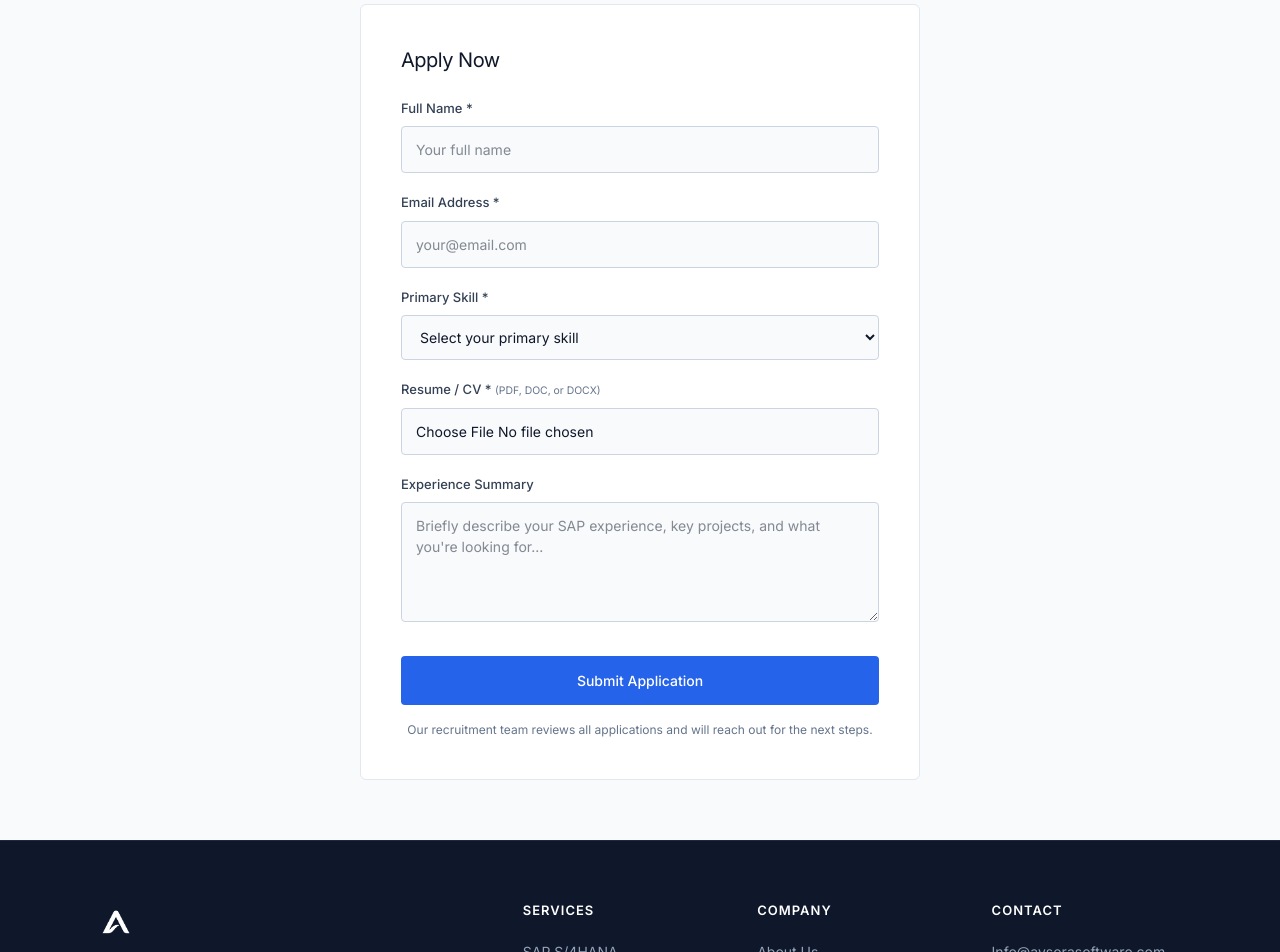
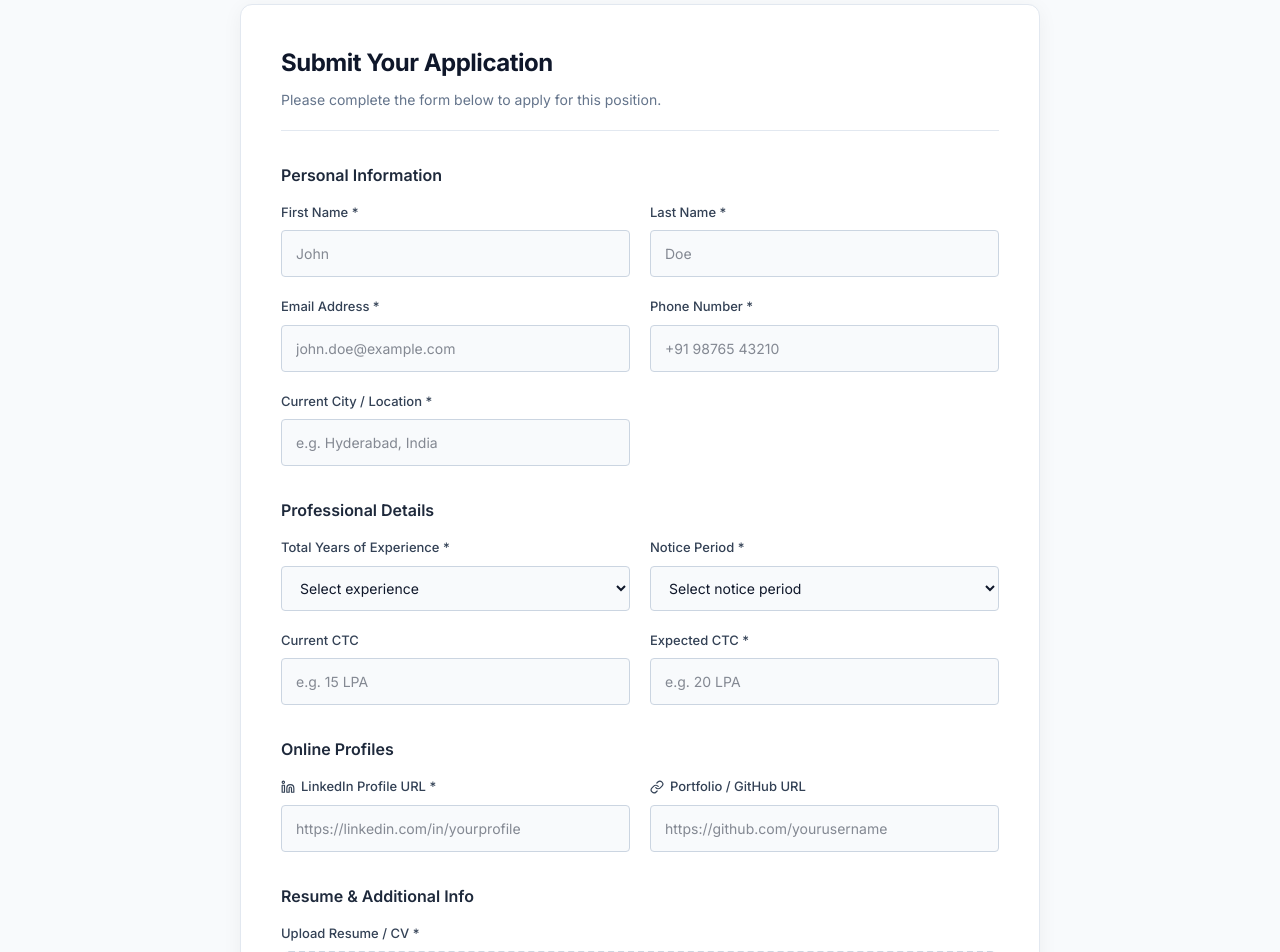
Before and after one commit to sowjanya-design/AvsoraWebsite, a Next.js app: page /careers/sap-cpi-integration-expert in a window 1280 px wide. Shown: the part 2240-3192 px from the top of the page. Built offline with nearby package versions, Linux system fonts and the light colour scheme.

Commit message:
feat: upgrade Careers form to professional enterprise format

```diff
--- a/src/components/sections/CareersForm.tsx
+++ b/src/components/sections/CareersForm.tsx
@@ -1,10 +1,11 @@
 "use client";
 
 import { useState } from 'react';
-import { CheckCircle } from 'lucide-react';
+import { CheckCircle, UploadCloud, Linkedin, Link as LinkIcon } from 'lucide-react';
 
 export default function CareersForm() {
   const [status, setStatus] = useState<'' | 'loading' | 'success'>('');
+  const [fileName, setFileName] = useState<string>('');
 
   const handleSubmit = (e: React.FormEvent<HTMLFormElement>) => {
     e.preventDefault();
@@ -20,53 +21,141 @@ export default function CareersForm() {
     .catch(() => setStatus('success')); // Showing success anyway for formsubmit.co
   };
 
+  const handleFileChange = (e: React.ChangeEvent<HTMLInputElement>) => {
+    if (e.target.files && e.target.files.length > 0) {
+      setFileName(e.target.files[0].name);
+    } else {
+      setFileName('');
+    }
+  };
+
   return (
-    <div className="form-wrapper">
-      <h3>Apply Now</h3>
+    <div style={{ maxWidth: '800px', margin: 'auto', background: 'white', borderRadius: '12px', padding: '40px', border: '1px solid #e2e8f0', boxShadow: '0 4px 20px rgba(0,0,0,0.05)' }}>
+      <div style={{ borderBottom: '1px solid #e2e8f0', paddingBottom: '20px', marginBottom: '32px' }}>
+        <h3 style={{ fontSize: '24px', color: '#0f172a', fontWeight: '700', margin: '0 0 8px 0', letterSpacing: '-0.5px' }}>Submit Your Application</h3>
+        <p style={{ color: '#64748b', fontSize: '14px', margin: 0 }}>Please complete the form below to apply for this position.</p>
+      </div>
+
       <form onSubmit={handleSubmit} action="https://formsubmit.co/Info@avsorasoftware.com" method="POST" encType="multipart/form-data">
         <input type="hidden" name="_subject" value="New Career Application — Avsora Software" />
         <input type="hidden" name="_captcha" value="false" />
         <input type="hidden" name="_template" value="table" />
-        <div className="form-group">
-          <label htmlFor="c-name">Full Name *</label>
-          <input type="text" id="c-name" name="name" placeholder="Your full name" required aria-required="true" autoComplete="name" />
+
+        {/* Personal Details Section */}
+        <h4 style={{ fontSize: '16px', fontWeight: '600', color: '#1e293b', marginBottom: '16px' }}>Personal Information</h4>
+        <div style={{ display: 'grid', gridTemplateColumns: 'repeat(auto-fit, minmax(300px, 1fr))', gap: '20px', marginBottom: '24px' }}>
+          <div className="form-group" style={{ marginBottom: 0 }}>
+            <label htmlFor="c-fname">First Name *</label>
+            <input type="text" id="c-fname" name="first_name" placeholder="John" required aria-required="true" />
+          </div>
+          <div className="form-group" style={{ marginBottom: 0 }}>
+            <label htmlFor="c-lname">Last Name *</label>
+            <input type="text" id="c-lname" name="last_name" placeholder="Doe" required aria-required="true" />
+          </div>
+          <div className="form-group" style={{ marginBottom: 0 }}>
+            <label htmlFor="c-email">Email Address *</label>
+            <input type="email" id="c-email" name="email" placeholder="john.doe@example.com" required aria-required="true" />
+          </div>
+          <div className="form-group" style={{ marginBottom: 0 }}>
+            <label htmlFor="c-phone">Phone Number *</label>
+            <input type="tel" id="c-phone" name="phone" placeholder="+91 98765 43210" required aria-required="true" />
+          </div>
+          <div className="form-group" style={{ marginBottom: 0 }}>
+            <label htmlFor="c-location">Current City / Location *</label>
+            <input type="text" id="c-location" name="location" placeholder="e.g. Hyderabad, India" required aria-required="true" />
+          </div>
         </div>
-        <div className="form-group">
-          <label htmlFor="c-email">Email Address *</label>
-          <input type="email" id="c-email" name="email" placeholder="your@email.com" required aria-required="true" autoComplete="email" />
+
+        {/* Professional Details Section */}
+        <h4 style={{ fontSize: '16px', fontWeight: '600', color: '#1e293b', marginBottom: '16px', marginTop: '32px' }}>Professional Details</h4>
+        <div style={{ display: 'grid', gridTemplateColumns: 'repeat(auto-fit, minmax(300px, 1fr))', gap: '20px', marginBottom: '24px' }}>
+          <div className="form-group" style={{ marginBottom: 0 }}>
+            <label htmlFor="c-experience">Total Years of Experience *</label>
+            <select id="c-experience" name="experience_years" required aria-required="true">
+              <option value="">Select experience</option>
+              <option>0 - 2 Years</option>
+              <option>3 - 5 Years</option>
+              <option>6 - 9 Years</option>
+              <option>10+ Years</option>
+            </select>
+          </div>
+          <div className="form-group" style={{ marginBottom: 0 }}>
+            <label htmlFor="c-notice">Notice Period *</label>
+            <select id="c-notice" name="notice_period" required aria-required="true">
+              <option value="">Select notice period</option>
+              <option>Immediate Joiner</option>
+              <option>15 Days</option>
+              <option>30 Days</option>
+              <option>60 Days</option>
+              <option>90 Days</option>
+            </select>
+          </div>
+          <div className="form-group" style={{ marginBottom: 0 }}>
+            <label htmlFor="c-ctc">Current CTC</label>
+            <input type="text" id="c-ctc" name="current_ctc" placeholder="e.g. 15 LPA" />
+          </div>
+          <div className="form-group" style={{ marginBottom: 0 }}>
+            <label htmlFor="c-expected-ctc">Expected CTC *</label>
+            <input type="text" id="c-expected-ctc" name="expected_ctc" placeholder="e.g. 20 LPA" required aria-required="true" />
+          </div>
         </div>
-        <div className="form-group">
-          <label htmlFor="c-skill">Primary Skill *</label>
-          <select id="c-skill" name="skill" required aria-required="true">
-            <option value="">Select your primary skill</option>
-            <option>ABAP</option>
-            <option>Fiori / UI5</option>
-            <option>Functional – FI/SD/MM</option>
-            <option>SAP Basis</option>
-            <option>SAP BTP</option>
-            <option>SAP AI / Automation</option>
-            <option>SAP Integration Suite</option>
-            <option>Other</option>
-          </select>
+
+        {/* Links Section */}
+        <h4 style={{ fontSize: '16px', fontWeight: '600', color: '#1e293b', marginBottom: '16px', marginTop: '32px' }}>Online Profiles</h4>
+        <div style={{ display: 'grid', gridTemplateColumns: 'repeat(auto-fit, minmax(300px, 1fr))', gap: '20px', marginBottom: '32px' }}>
+          <div className="form-group" style={{ marginBottom: 0 }}>
+            <label htmlFor="c-linkedin" style={{ display: 'flex', alignItems: 'center', gap: '6px' }}><Linkedin size={14} /> LinkedIn Profile URL *</label>
+            <input type="url" id="c-linkedin" name="linkedin" placeholder="https://linkedin.com/in/yourprofile" required aria-required="true" />
+          </div>
+          <div className="form-group" style={{ marginBottom: 0 }}>
+            <label htmlFor="c-portfolio" style={{ display: 'flex', alignItems: 'center', gap: '6px' }}><LinkIcon size={14} /> Portfolio / GitHub URL</label>
+            <input type="url" id="c-portfolio" name="portfolio" placeholder="https://github.com/yourusername" />
+          </div>
         </div>
-        <div className="form-group">
-          <label htmlFor="c-resume">Resume / CV * <small style={{ color: '#64748b', fontWeight: 400 }}>(PDF, DOC, or DOCX)</small></label>
-          <input type="file" id="c-resume" name="resume" accept=".pdf,.doc,.docx" required aria-required="true" />
+
+        {/* Resume & Cover Letter */}
+        <h4 style={{ fontSize: '16px', fontWeight: '600', color: '#1e293b', marginBottom: '16px' }}>Resume &amp; Additional Info</h4>
+
+        <div className="form-group" style={{ marginBottom: '24px' }}>
+          <label style={{ display: 'block', fontSize: '13px', fontWeight: 500, color: '#334155', marginBottom: '8px' }}>Upload Resume / CV *</label>
+          <div style={{ position: 'relative', border: '2px dashed #cbd5e1', borderRadius: '8px', padding: '32px 20px', textAlign: 'center', background: '#f8fafc', transition: 'border-color 0.2s' }}>
+            <input
+              type="file"
+              id="c-resume"
+              name="resume"
+              accept=".pdf,.doc,.docx"
+              required
+              aria-required="true"
+              onChange={handleFileChange}
+              style={{ position: 'absolute', inset: 0, width: '100%', height: '100%', opacity: 0, cursor: 'pointer' }}
+            />
+            <UploadCloud size={32} color="#64748b" style={{ margin: '0 auto 12px' }} />
+            {fileName ? (
+              <p style={{ margin: 0, fontSize: '14px', color: '#2563eb', fontWeight: 600 }}>{fileName}</p>
+            ) : (
+              <>
+                <p style={{ margin: '0 0 4px', fontSize: '14px', color: '#0f172a', fontWeight: 500 }}>Click to upload or drag and drop</p>
+                <p style={{ margin: 0, fontSize: '12px', color: '#64748b' }}>PDF, DOC, or DOCX (Max 5MB)</p>
+              </>
+            )}
+          </div>
         </div>
-        <div className="form-group">
-          <label htmlFor="c-exp">Experience Summary</label>
-          <textarea id="c-exp" name="experience" placeholder="Briefly describe your SAP experience, key projects, and what you're looking for..."></textarea>
+
+        <div className="form-group" style={{ marginBottom: '32px' }}>
+          <label htmlFor="c-cover">Cover Letter / Message</label>
+          <textarea id="c-cover" name="cover_letter" placeholder="Why are you a good fit for this role? Add any other relevant details here..." style={{ minHeight: '120px' }}></textarea>
         </div>
-        <button type="submit" className="btn-submit" disabled={status === 'loading'}>
-          {status === 'loading' ? 'Sending...' : 'Submit Application'}
+
+        <button type="submit" className="btn-submit" disabled={status === 'loading'} style={{ padding: '16px', fontSize: '15px', borderRadius: '6px', fontWeight: 600 }}>
+          {status === 'loading' ? 'Submitting Application...' : 'Submit Application'}
         </button>
+
         {status === 'success' && (
-          <div className="form-success" style={{ display: 'flex', alignItems: 'center', justifyContent: 'center', gap: '8px' }}>
-            <CheckCircle size={18} /> Application received! Our team will review and be in touch within 5 business days.
+          <div className="form-success" style={{ display: 'flex', alignItems: 'center', justifyContent: 'center', gap: '10px', marginTop: '20px', background: '#f0fdf4', border: '1px solid #bbf7d0', color: '#166534', padding: '16px', borderRadius: '6px' }}>
+            <CheckCircle size={20} /> <span style={{ fontWeight: 500 }}>Application submitted successfully! Our HR team will reach out to you soon.</span>
           </div>
         )}
       </form>
-      <p className="form-note">Our recruitment team reviews all applications and will reach out for the next steps.</p>
     </div>
   );
 }
```
